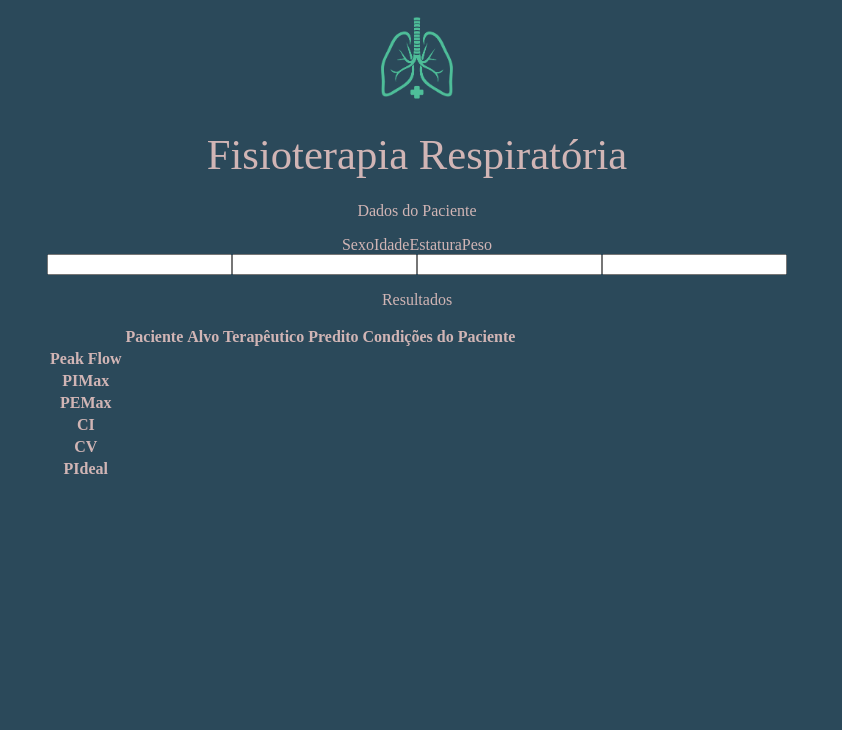
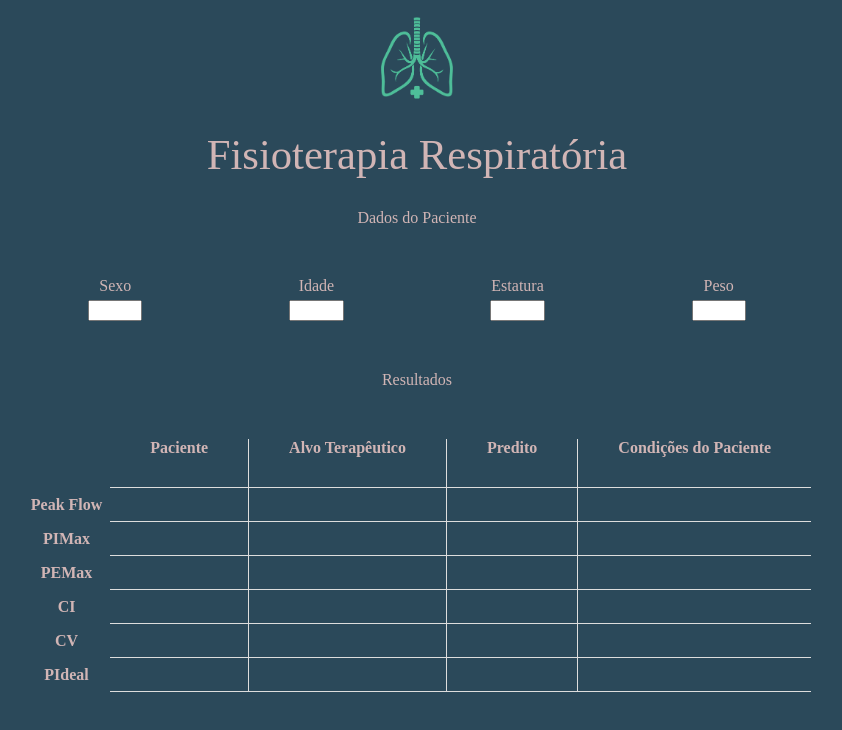
Before and after one commit to williamguilhermesouza/fisiorespiratoriaweb, a React (Create React App) app: page / in a window 1280 px wide. Shown: the top 730 px of the page, without its empty margins (223-1065 px from the left). Built offline with nearby package versions, Linux system fonts and the light colour scheme.

Commit message:
table styling done

```diff
--- a/src/App.css
+++ b/src/App.css
@@ -19,13 +19,57 @@ body {
 
 .data {}
 
-.title {}
-
-.labels label {
+.title {
+    margin: 50px 0 50px 0;
 }
 
-.inputs {}
+.labelsInputs {
+    display: flex;
+    flex-direction: row;
+    justify-content: space-between;
+}
+
+.field {
+    display: flex;
+    flex-direction: column;
+    justify-content: flex-start;
+}
+
+.field input {
+    align-self: center;
+    width: 25%;
+    margin-top: 5px;
+}
 
 .results {}
 
-.resultsTable {}
+.resultsTable {
+    width: 100%;
+    border-collapse: collapse;
+}
+
+#emptyCell {
+    border-style: none;
+}
+
+th, td {
+    border: 1px solid #DDD;
+    padding: 8px;
+}
+
+.tableTop {
+    border-style: none solid solid none;
+    padding: 0 40px 30px 40px;
+}
+
+.tableLeft {
+    border-style: none;
+}
+
+.tableBegin {
+    border-style: solid solid solid none;
+}
+
+.tableEnd {
+    border-style: none none solid solid;
+}
--- a/src/App.js
+++ b/src/App.js
@@ -12,17 +12,23 @@ function App() {
         <div className="data">
             <form>
                 <p className="title">Dados do Paciente</p>
-                <div className="labels">
-                    <label for="sex">Sexo</label>
-                    <label for="age">Idade</label>
-                    <label for="height">Estatura</label>
-                    <label for="weight">Peso</label>
-                </div>
-                <div className="inputs">
-                    <input id="sex" type="text" />
-                    <input id="age" type="text" />
-                    <input id="height" type="text" />
-                    <input id="weight" type="text" />
+                <div className="labelsInputs">
+                    <div className="field">
+                        <label for="sex">Sexo</label>
+                        <input id="sex" type="text" />
+                    </div>
+                    <div className="field">
+                        <label for="age">Idade</label>
+                        <input id="age" type="text" />
+                    </div>
+                    <div className="field">
+                        <label for="height">Estatura</label>
+                        <input id="height" type="text" />
+                    </div>
+                    <div className="field">
+                        <label for="weight">Peso</label>
+                        <input id="weight" type="text" />
+                    </div>
                 </div>
             </form>
         </div>
@@ -31,53 +37,53 @@ function App() {
             <p className="title">Resultados</p>
             <table className="resultsTable">
                 <tr>
-                    <th></th>
-                    <th>Paciente</th>
-                    <th>Alvo Terapêutico</th>
-                    <th>Predito</th>
-                    <th>Condições do Paciente</th>
+                    <th id="emptyCell"></th>
+                    <th className="tableTop">Paciente</th>
+                    <th className="tableTop">Alvo Terapêutico</th>
+                    <th className="tableTop">Predito</th>
+                    <th className="tableTop tableEnd">Condições do Paciente</th>
                 </tr>
                 <tr>
-                    <th>Peak Flow</th>
+                    <th className="tableLeft">Peak Flow</th>
+                    <td className="tableBegin"></td>
                     <td></td>
                     <td></td>
+                    <td className="tableEnd"></td>
+                </tr>
+                <tr>
+                    <th className="tableLeft">PIMax</th>
+                    <td className="tableBegin"></td>
                     <td></td>
                     <td></td>
+                    <td className="tableEnd"></td>
                 </tr>
                 <tr>
-                    <th>PIMax</th>
+                    <th className="tableLeft">PEMax</th>
+                    <td className="tableBegin"></td>
                     <td></td>
                     <td></td>
+                    <td className="tableEnd"></td>
+                </tr>
+                <tr>
+                    <th className="tableLeft">CI</th>
+                    <td className="tableBegin"></td>
                     <td></td>
                     <td></td>
+                    <td className="tableEnd"></td>
                 </tr>
                 <tr>
-                    <th>PEMax</th>
+                    <th className="tableLeft">CV</th>
+                    <td className="tableBegin"></td>
                     <td></td>
                     <td></td>
+                    <td className="tableEnd"></td>
+                </tr>
+                <tr>
+                    <th className="tableLeft">PIdeal</th>
+                    <td className="tableBegin"></td>
                     <td></td>
                     <td></td>
-                </tr>
-                <tr>
-                    <th>CI</th>
-                    <td></td>
-                    <td></td>
-                    <td></td>
-                    <td></td>
-                </tr>
-                <tr>
-                    <th>CV</th>
-                    <td></td>
-                    <td></td>
-                    <td></td>
-                    <td></td>
-                </tr>
-                <tr>
-                    <th>PIdeal</th>
-                    <td></td>
-                    <td></td>
-                    <td></td>
-                    <td></td>
+                    <td className="tableEnd"></td>
                 </tr>
 
             </table>
```
